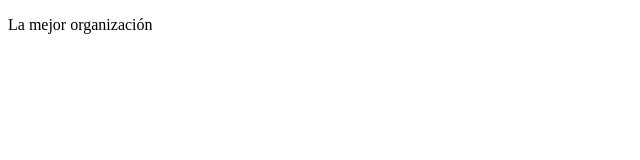
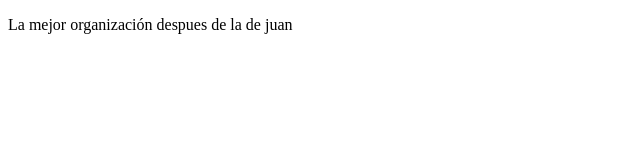
Before and after one commit to mastermeli-rodrigogluna/repo, a plain HTML site: page index.html in a window 1280 px wide. Shown: the whole page, without its empty margins (0-640 px from the left). Drawn offline with Linux system fonts and the light colour scheme.

Commit message:
Update index.html

```diff
--- a/index.html
+++ b/index.html
@@ -2,9 +2,9 @@
 <html>
   <head>
     <meta charset="utf-8">
-    <title>mastermeli-rodrigogluna</title>
+    <title>mastermeli-rodrigogluna me dijo que belgano deciende</title>
   </head>
   <body>
-    <p>La mejor organización</p>
+    <p>La mejor organización despues de la de juan</p>
   </body>
 </html>
```
